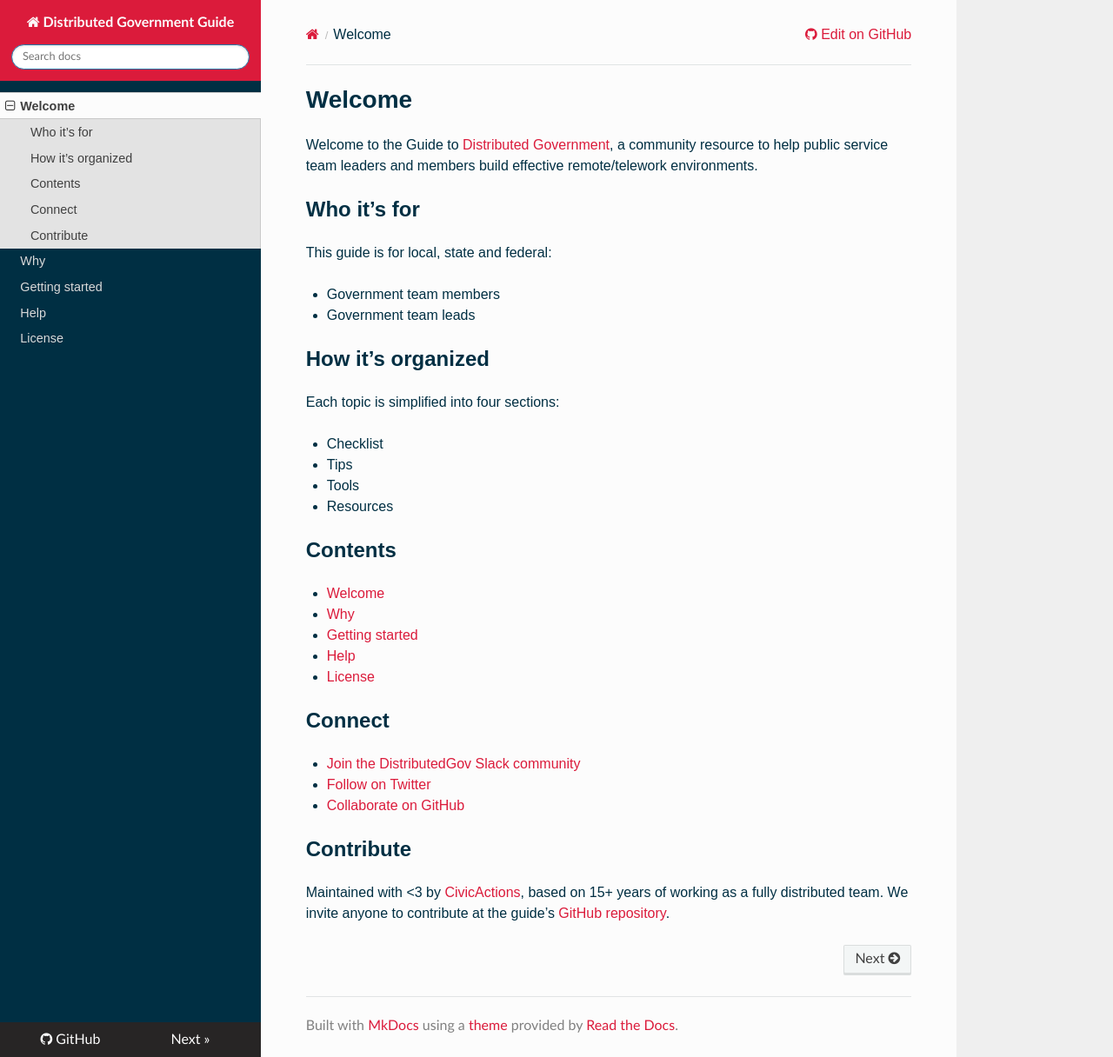
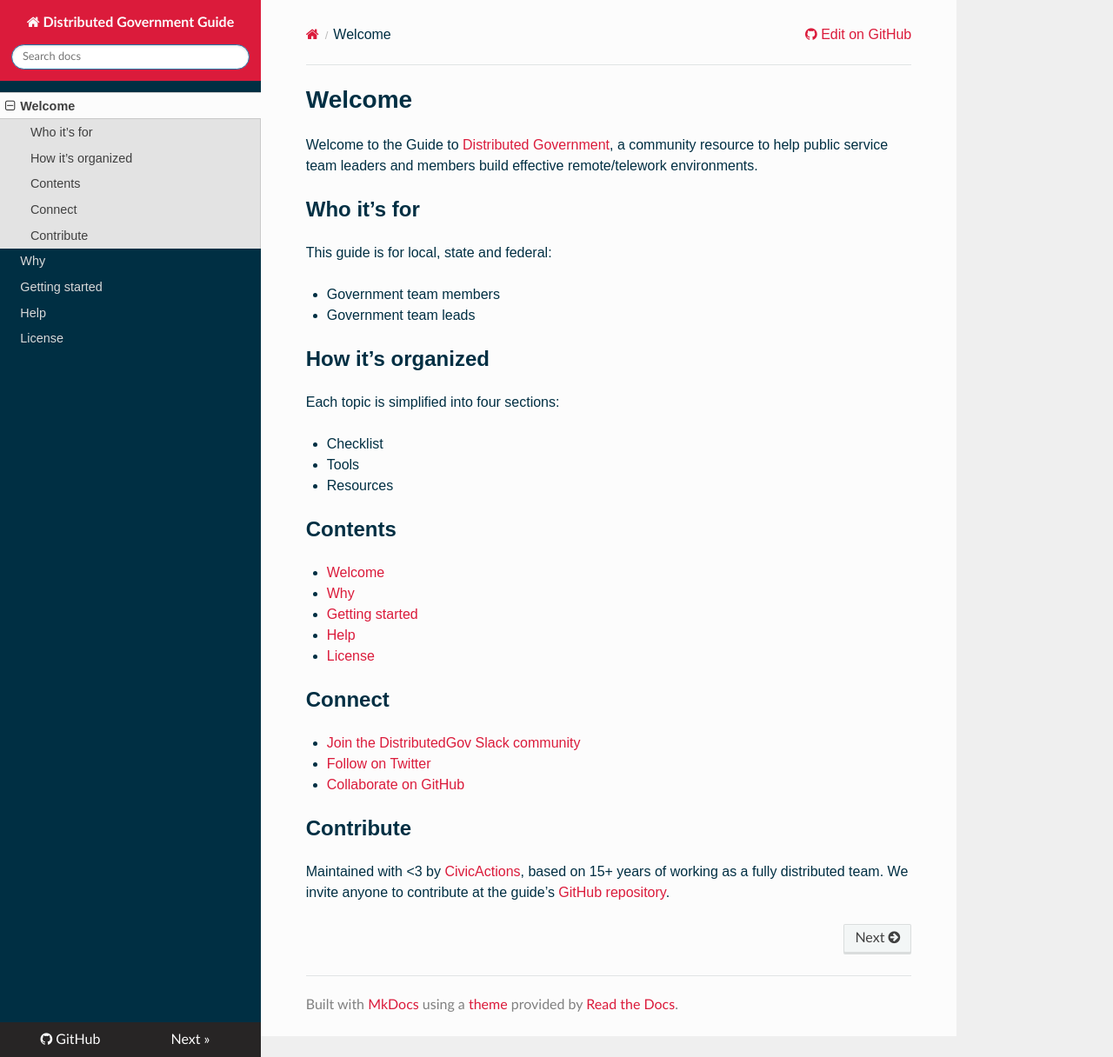
Before and after one commit to distributedgov/guide, an MkDocs documentation site: the page built from docs/README.md, in a window 1280 px wide and 1216 px high. Shown: the whole window at 87% size. Built offline with MkDocs 1.6.1, drawn with Linux system fonts in a browser that asks for light colours; nearby versions of some CDN libraries; old or Windows-style settings are respelled for this version of MkDocs.

Commit message:
Update README.md

```diff
--- a/docs/README.md
+++ b/docs/README.md
@@ -14,7 +14,6 @@ This guide is for local, state and federal:
 Each topic is simplified into four sections:
 
 * Checklist
-* Tips
 * Tools
 * Resources
 
```
